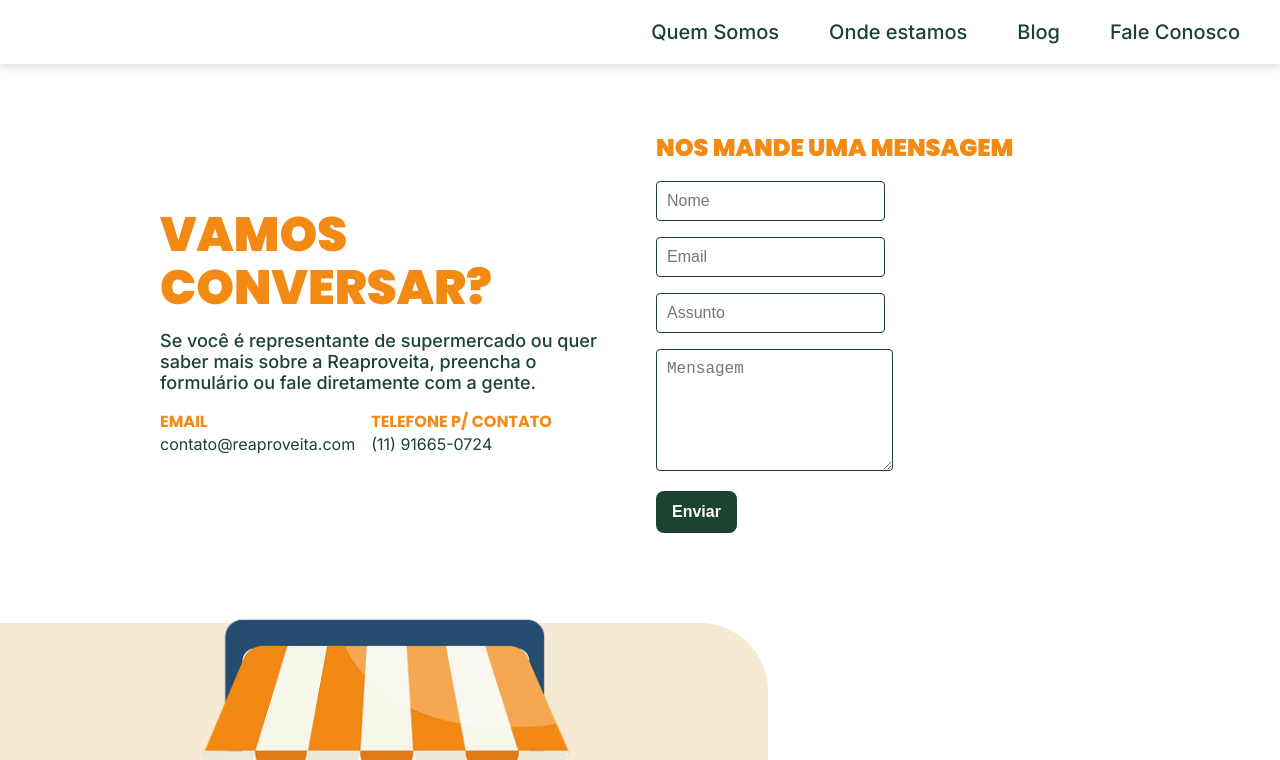
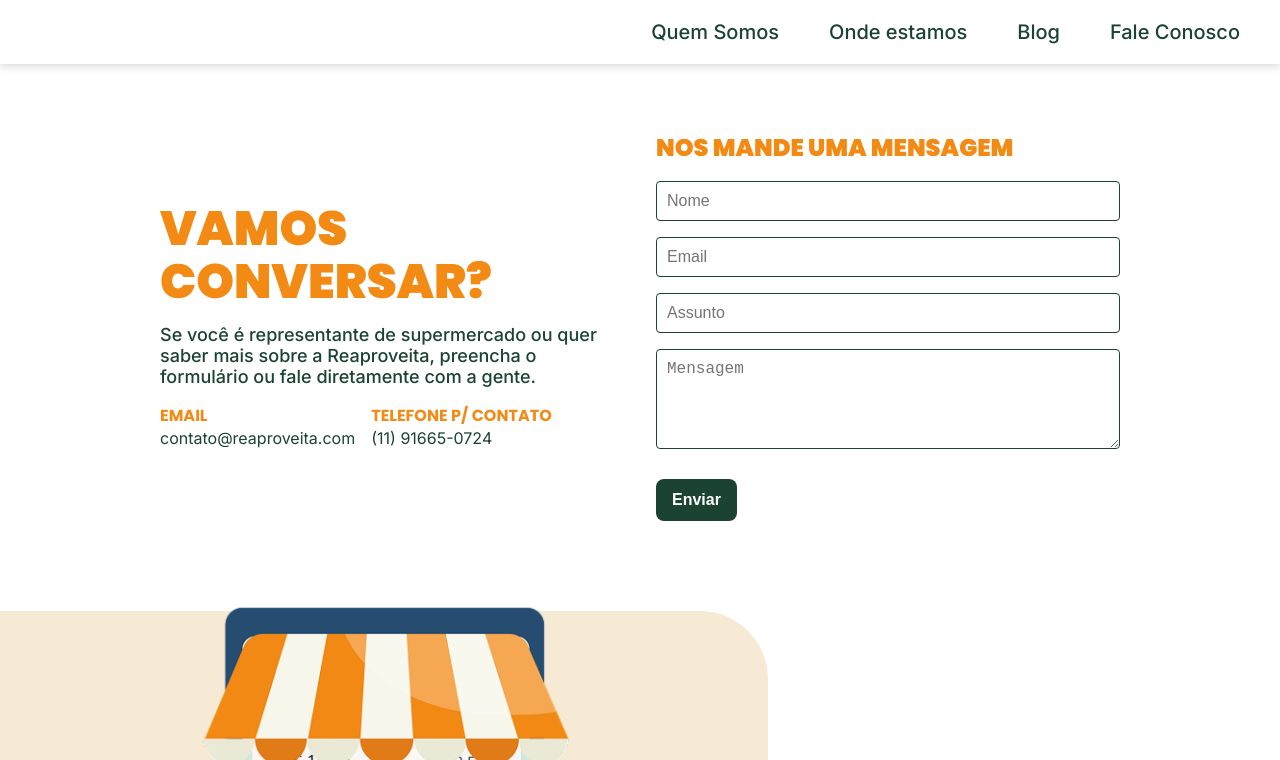
Before and after one commit to ketlynsantos/reaproveita, a plain HTML site: page pages/contact.html in a window 1280 px wide. Shown: the top 760 px of the page. Drawn offline with Linux system fonts and the light colour scheme.

Commit message:
style: adiciona estilo a mensagem de erro

```diff
--- a/css/contact.css
+++ b/css/contact.css
@@ -38,21 +38,31 @@ h3,
 form {
     display: flex;
     flex-direction: column;
-  gap: 16px;
     margin-top: 16px;
 }
 
 form input,
 form textarea {
+    width: 100%;
     padding: 10px;
     font-size: 16px;
     border: 1px solid var(--green-700);
     border-radius: 4px;
+    box-sizing: border-box;
 }
 
 form textarea {
     min-height: 100px;
     resize: vertical;
+}
+
+.error-message {
+    display: block;
+    height: 16px;
+}
+
+.btn {
+    margin-top: 10px;
 }
 
 @media screen and (max-width: 1024px) {
```
Lines whose indentation alone changed are shown as unchanged.
